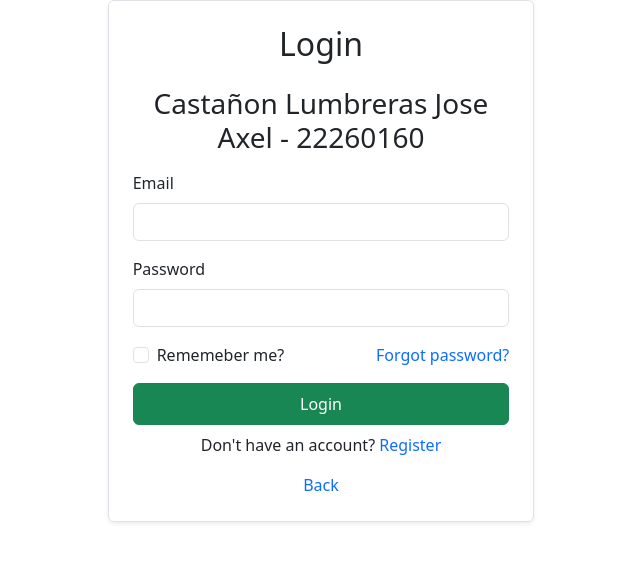
After one commit to PluralPlayer123/HelpDeskWeb, an ASP.NET Core app: template Views/Account/Login.cshtml in a window 1280 px wide. The commit adds this page. Shown: the top 562 px of the page, without its empty margins (319-959 px from the left). Run offline with ASP.NET Core 8, Linux system fonts and the light colour scheme; the template is opened without the code that fills it, so the values that code supplies are empty.

Commit message:
Se arreglaron las fallas en el apartado de "Login"

```diff
--- a/Program.cs
+++ b/Program.cs
@@ -2,6 +2,7 @@ using HelpDeskWeb.Data;
 using Microsoft.EntityFrameworkCore;
 using Microsoft.AspNetCore.Identity;
 using HelpDeskWeb.Models;
+using HelpDeskWeb.Services;
 
 var builder = WebApplication.CreateBuilder(args);
 
@@ -47,6 +48,8 @@ builder.Services.AddIdentity<User, IdentityRole>(options =>
 
 var app = builder.Build();
 
+await SeedService.SeedDatabase(app.Services);
+
 // Configure the HTTP request pipeline.
 if (!app.Environment.IsDevelopment())
 {
@@ -57,6 +60,8 @@ if (!app.Environment.IsDevelopment())
 
 app.UseHttpsRedirection();
 app.UseRouting();
+
+app.UseAuthentication();
 
 app.UseAuthorization();
 
--- a/ViewModels/LoginViewModel.cs
+++ b/ViewModels/LoginViewModel.cs
@@ -11,6 +11,6 @@ namespace HelpDeskWeb.ViewModels
         [DataType(DataType.Password)]
         public string Password { get; set; }
         [Display(Name = "Rememeber me?")]
-        bool RememberMe { get; set; }
+        public bool RememberMe { get; set; }
     }
 }
--- /dev/null
+++ b/Views/Account/Login.cshtml
@@ -0,0 +1,51 @@
+@using HelpDeskWeb.ViewModels;
+@model LoginViewModel;
+
+@{
+    ViewData["Tittle"] = "Login";
+    Layout = "~/Views/Shared/_AccountLayout.cshtml";
+}
+<div class="account-container my-">
+    <div class="account-box mx-auto col-12 col-md-6 col-lg-4 p-4 shadow-sm rounded border">
+        <h2 class="text-center mb-4">Login</h2>
+        <h3 class="text-center mb-3">Castañon Lumbreras Jose Axel - 22260160</h3>
+        <form asp-action="Login" method="post">
+            @Html.AntiForgeryToken()
+            <div asp-validation-summary="ModelOnly" class="text-danger"></div>
+            <div class="mb-3">
+                <label asp-for="Email" class="form-label"></label>
+                <input asp-for="Email" class="form-control"/>
+                <span asp-validation-for="Email" class="text-danger"></span>
+            </div>
+            <div class="mb-3">
+                <label asp-for="Password" class="form-label"></label>
+                <input asp-for="Password" class="form-control"/>
+                <span asp-validation-for="Password" class="text-danger"></span>
+            </div>
+            <div class="float-end">
+                <a asp-controller="Account" asp-action="VerifyEmail" class="text-decoration-none">
+                    Forgot password?
+                </a>
+            </div>
+            <div class="form-check mb-3">
+                <label class="form-check-label">
+                    <input asp-for="RememberMe" class="form-check-input"/>
+                    @Html.DisplayNameFor(a => a.RememberMe)
+                </label>
+            </div>
+            <input type="submit" value="Login" class="btn btn-success w-100 p-2"/>
+            <p class="text-center mt-2">
+                Don't have an account? <a asp-controller="Account" asp-action="Register" class="text-decoration-none">Register</a></a>
+            </p>
+            <div class="text-center">
+                <a asp-controller="Home" asp-action="Index" class="text-decoration-none mt-3">Back</a>
+            </div>
+        </form>
+    </div>
+</div>
+
+@section Scripts{
+@{
+    await Html.RenderPartialAsync("_ValidationScriptsPartial.cshtml");
+}
+}
--- a/Views/Shared/_Layout.cshtml
+++ b/Views/Shared/_Layout.cshtml
@@ -6,8 +6,7 @@
     <title>@ViewData["Title"] - HelpDeskWeb</title>
     <script type="importmap"></script>
     <link rel="stylesheet" href="~/lib/bootstrap/dist/css/bootstrap.min.css" />
-    <link rel="stylesheet" href="~/css/site.css" asp-append-version="true" />
-    <link rel="stylesheet" href="~/HelpDeskWeb.styles.css" asp-append-version="true" />
+    <link rel="stylesheet" href="~/css/Account.css"/>
 </head>
 <body>
     <header>
```
Also changed, not shown: Controllers/AccountController.cs (+19 -2 lines), Services/SeedService.cs (added, +70 -0 lines), HelpDeskWeb.csproj.
